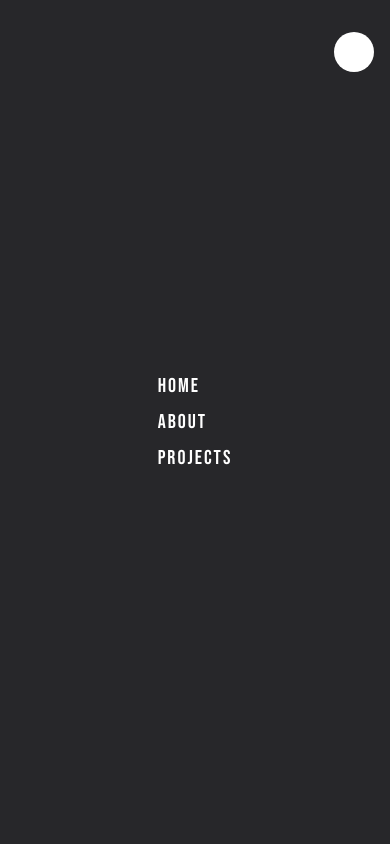
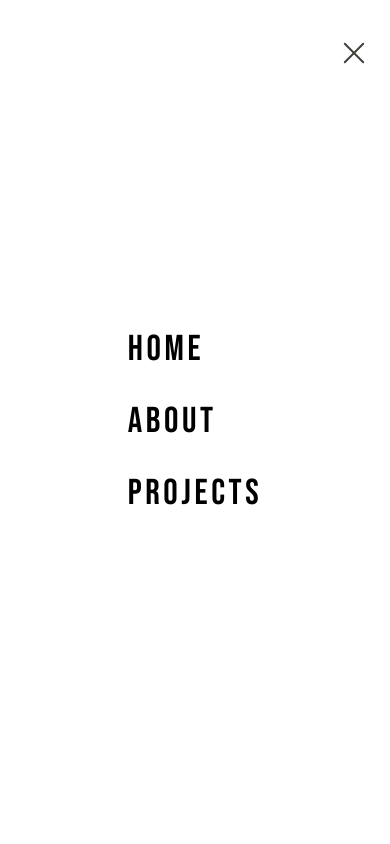
Before and after one commit to QuinchY/quinchsite, a Next.js app: page / in a window 390 px wide. Both pictures are taken after a click on the button 342 px from the left and 50 px from the top of the page. Shown: the top 844 px of the page. Built offline with nearby package versions, Linux system fonts and the light colour scheme.

Commit message:
redesign mobile menu nav

```diff
--- a/components/layouts/MainNavigation.js
+++ b/components/layouts/MainNavigation.js
@@ -30,12 +30,15 @@ const MainNavigation = () => {
 					</div>
 				</button>
 			</nav>
-			<div className={menuToggle ? 'flex justify-center fixed bg-zinc-800 w-full h-screen top-0 z-10 translate-x-0 transition ease-in-out duration-1000' : 'flex justify-center fixed bg-zinc-800 w-full h-screen top-0 z-10 translate-x-full transition ease-in-out duration-1000'}>
-				<button className='absolute bg-white h-10 w-10 rounded-full top-8 right-4' onClick={toggleMenu}></button>
-				<ul className={menuToggle ? 'flex flex-col justify-center' : 'hidden'}>
-					<li className='px-14'><Link href="/"><a className='font-bebas font-thin text-white text-xl tracking-widest leading-9'>Home</a></Link></li>
-					<li className='px-14'><Link href="/about"><a className='font-bebas font-thin text-white text-xl tracking-widest leading-9'>About</a></Link></li>
-					<li className='px-14'><Link href="/projects"><a className='font-bebas font-thin text-white text-xl tracking-widest leading-9'>Projects</a></Link></li>
+			<div className={menuToggle ? 'flex justify-center fixed bg-white w-full h-screen top-0 z-10 translate-x-0 transition ease-in-out duration-1000' : 'flex justify-center fixed bg-zinc-800 w-full h-screen top-0 z-10 translate-x-full transition ease-in-out duration-1000'}>
+				<button className='flex flex-col items-center justify-center absolute h-10 w-10 top-8 right-4' onClick={toggleMenu}>
+					<div className='h-0.5 w-7 bg-stone-700 rounded-2xl rotate-45 translate-y-0.5'></div>
+					<div className='h-0.5 w-7 bg-stone-700 rounded-2xl -rotate-45'></div>
+				</button>
+				<ul className={menuToggle ? 'flex flex-col justify-center space-y-8' : 'hidden'}>
+					<li className='px-14'><Link href="/"><a className='font-bebas font-thin text-4xl tracking-widest'>Home</a></Link></li>
+					<li className='px-14'><Link href="/about"><a className='font-bebas font-thin text-4xl tracking-widest'>About</a></Link></li>
+					<li className='px-14'><Link href="/projects"><a className='font-bebas font-thin text-4xl tracking-widest'>Projects</a></Link></li>
 				</ul>
 			</div>
 		</div>
```
